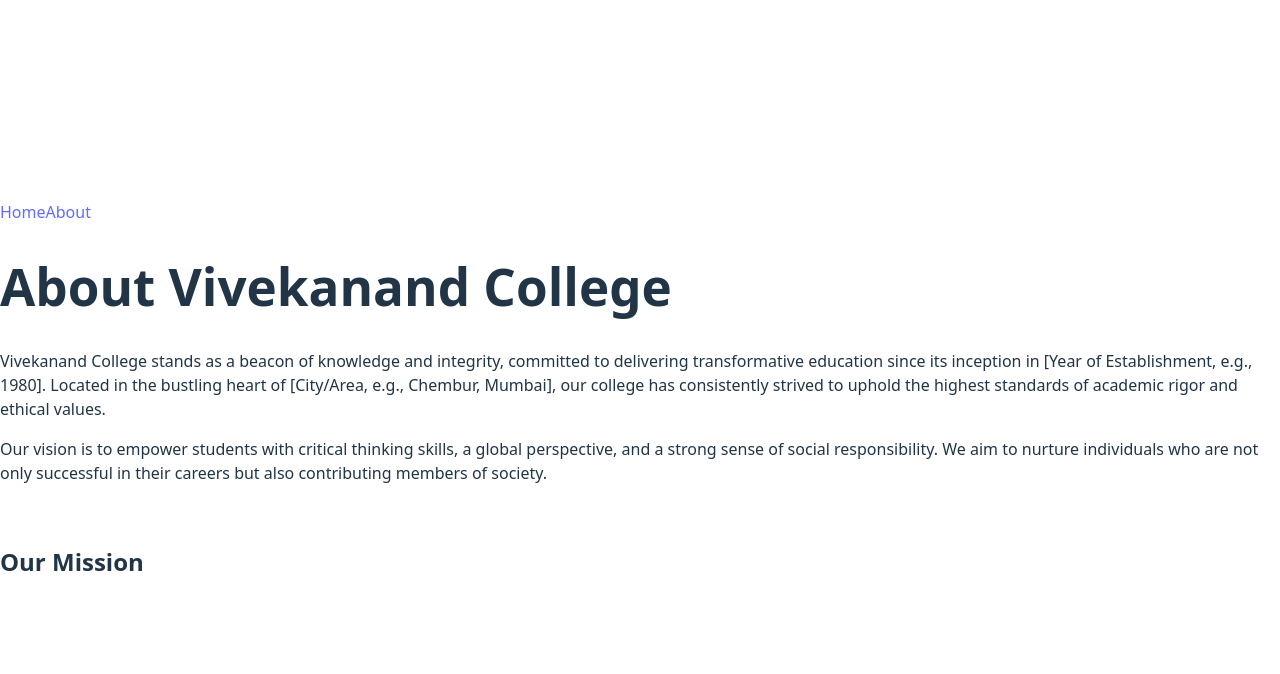
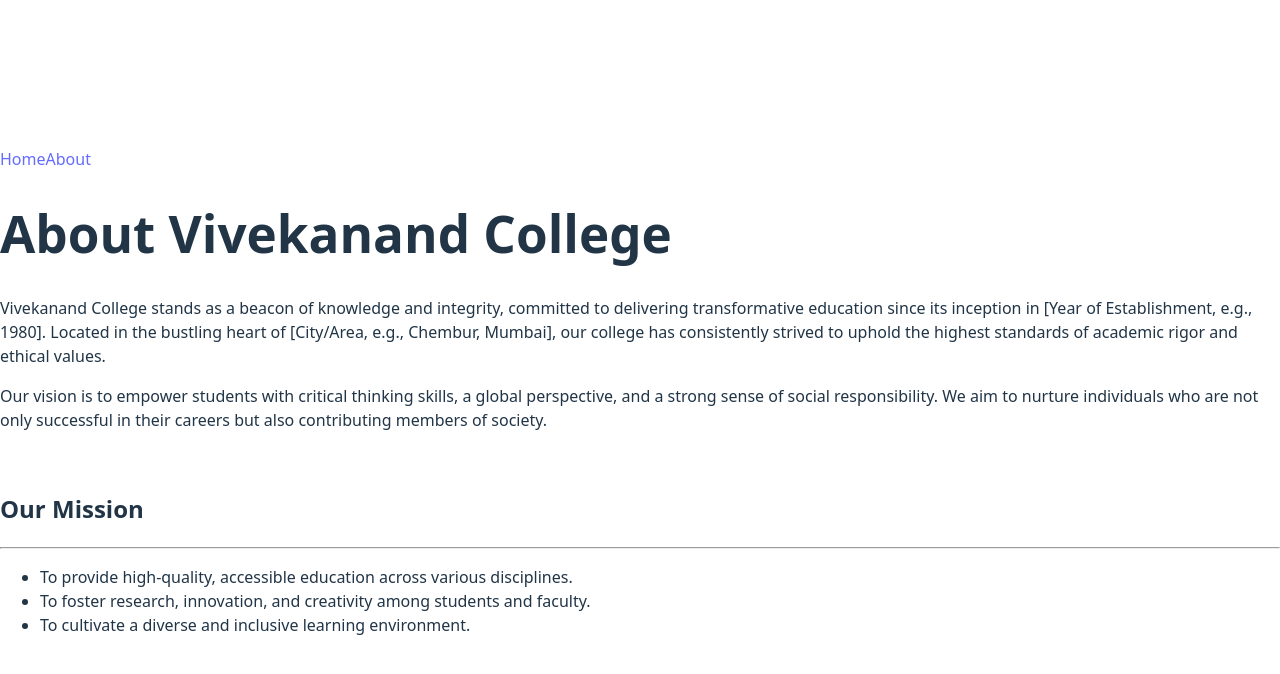
Before and after one commit to Pallavi-Shinde01/My_Project, a React (Vite) app: page /about in a window 1280 px wide. Shown: the top 674 px of the page. Built offline with nearby package versions, Linux system fonts and the light colour scheme.

Commit message:
first commit

```diff
--- a/src/pages/AboutPage.jsx
+++ b/src/pages/AboutPage.jsx
@@ -12,6 +12,12 @@ const AboutPage = () => {
             <br/>
 
             <h2>Our Mission</h2>
+            <hr/>
+            <ul>
+                <li>To provide high-quality, accessible education across various disciplines.</li>
+                <li>To foster research, innovation, and creativity among students and faculty.</li>
+                <li>To cultivate a diverse and inclusive learning environment.</li>
+            </ul>
 
 
         </div>
```
Also changed, not shown: src/pages/HomePage.jsx (line endings or trailing spaces).
